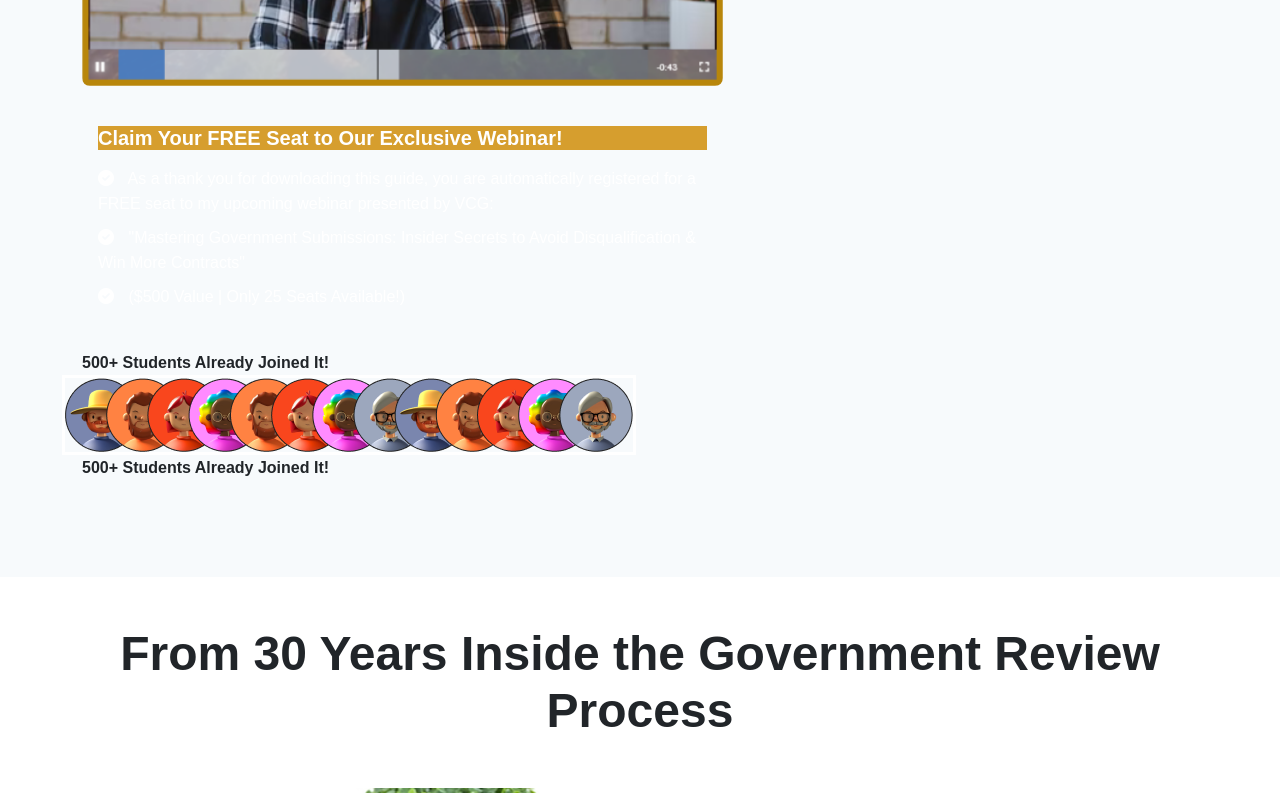
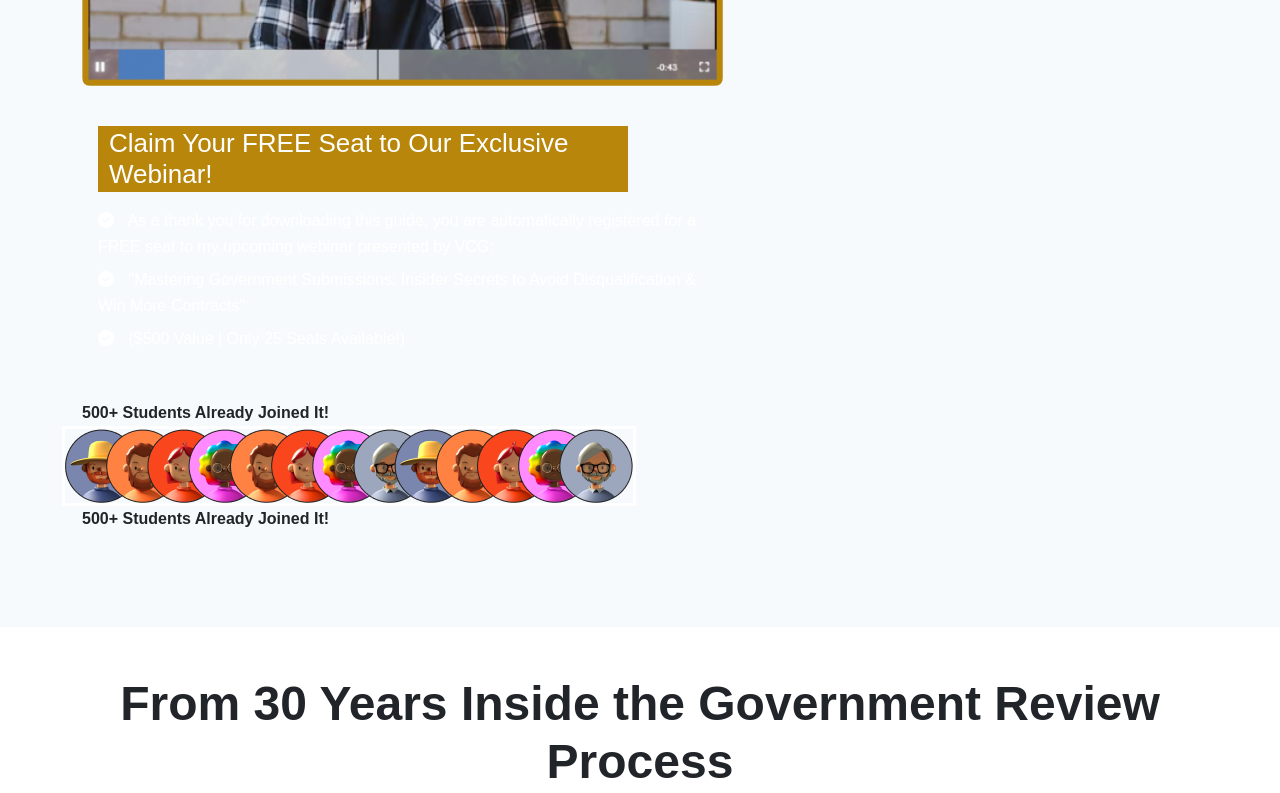
Before and after one commit to Yakshkumar-Patel/pet-layout, a plain HTML site: page index.html in a window 1280 px wide. Shown: the part 660-1453 px from the top of the page. Drawn offline with nearby package versions, Linux system fonts and the light colour scheme; a web font is replaced by a local one.

Commit message:
Update index.html

```diff
--- a/index.html
+++ b/index.html
@@ -62,10 +62,15 @@
         h2.fw-bold.mb-3.section-1-heading {
             font-size: 40px;
         }
+      .bg-gold.info-box-color-gold h5 {
+            font-weight: 400 !important;
+            font-size: 26px;
+            padding: 2px 11px;
+        }
         .bg-gold {
-            background-color: var(--accent-gold);
+        background-color: #B8860B;
+        width: 87%;
         }
-
         .bg-primary-blue {
             background-color: var(--primary-blue);
         }
@@ -188,15 +193,15 @@
                         <div class="bg-gold info-box-color-gold">
                         <h5 class="fw-bold mb-3">Claim Your FREE Seat to Our Exclusive Webinar!</h5>
                             </div>
-                        <div class="mb-2">
+                        <div class="mb-2 info-box-txt">
                             <i class="fas fa-check-circle checkmark text-white"></i>
                             As a thank you for downloading this guide, you are automatically registered for a FREE seat to my upcoming webinar presented by VCG:
                         </div>
-                        <div class="mb-2">
+                        <div class="mb-2 info-box-txt">
                             <i class="fas fa-check-circle checkmark text-white"></i>
                             "Mastering Government Submissions: Insider Secrets to Avoid Disqualification & Win More Contracts"
                         </div>
-                        <div>
+                        <div class="mb-2 info-box-txt">
                             <i class="fas fa-check-circle checkmark text-white"></i>
                             ($500 Value | Only 25 Seats Available!)
                         </div>
```
